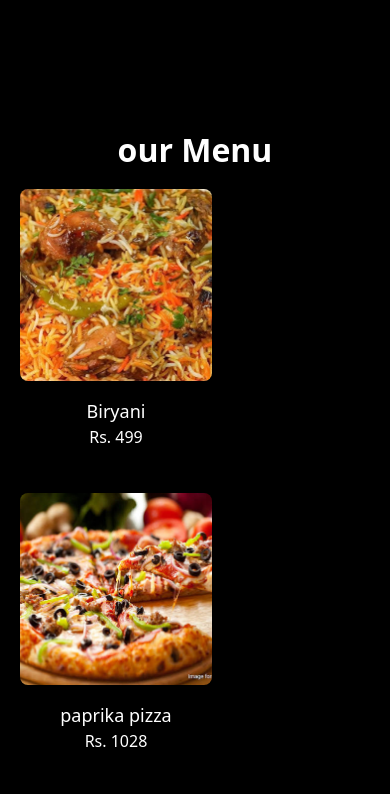
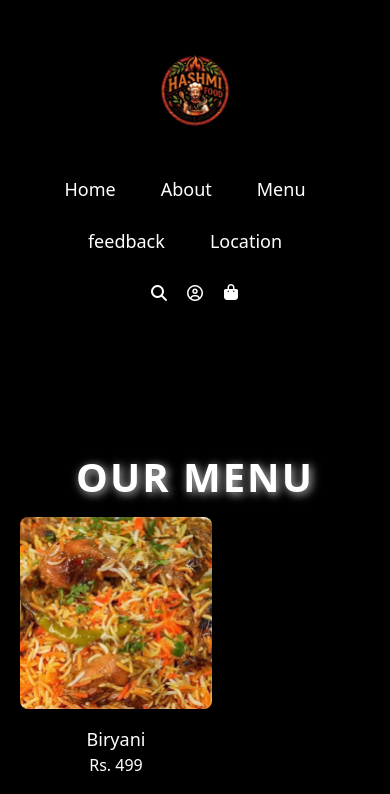
Before and after one commit to Almeera98/Hashmi-food, a website: page Menu.html in a window 390 px wide. Shown: the top 794 px of the page. Drawn offline with nearby package versions, Linux system fonts and the light colour scheme.

Commit message:
Hashmi food complete

```diff
--- a/Menu.html
+++ b/Menu.html
@@ -4,6 +4,7 @@
     <meta charset="UTF-8">
     <meta name="viewport" content="width=device-width, initial-scale=1.0">
     <script src="https://cdn.jsdelivr.net/npm/@tailwindcss/browser@4"></script>
+        <link rel="stylesheet" href="https://cdnjs.cloudflare.com/ajax/libs/font-awesome/7.3.1/css/all.min.css" integrity="sha512-QeR2VH+lsBE5LSAe1Q5EnTBbe7XTBubt8dG93Y7gidSgdMCr8nVqKcfKAMyN96SV8KDbZVTDXChatu5G2KQGzg==" crossorigin="anonymous" referrerpolicy="no-referrer" />
         <link rel="shortcut icon" href="./images/Gemini_Generated_Image_6kul1q6kul1q6kul-removebg-preview.png" type="image/x-icon">
     <link rel="stylesheet" href="style.css">
     <title>Document</title>
@@ -11,11 +12,33 @@
 
 </head>
 <body class="body">
+   <header class="text-white body-font">
+  <div class="container mx-auto flex flex-wrap p-5 flex-col md:flex-row items-center">
+    <a class="flex title-font font-medium items-center text-gray-900 mb-4 md:mb-0 w-40 h-20">
+     <img src="./images/Gemini_Generated_Image_6kul1q6kul1q6kul-removebg-preview.png" alt="">
+    </a>
+    <nav class="md:ml-auto md:mr-auto flex flex-wrap items-center text-base justify-center text-white gap-4 navbar">
+      <a class="mr-5 hover:text-gray-900" href="../index.html">Home</a>
+       <a class="mr-5 hover:text-gray-900" href="/About.html">About</a>
+      <a class="mr-5 hover:text-gray-900" href="/Menu.html">Menu</a>
+      <a class="mr-5 hover:text-gray-900" href="/feedback.html">feedback</a>
+      <a class="mr-5 hover:text-gray-900" href="/location.html">Location</a>
+    </nav>
+     <div class="flex gap-4">
+    <i class="fa-solid fa-magnifying-glass"></i>
+    <i class="fa-regular fa-circle-user"></i>
+    <i class="fa-solid fa-bag-shopping"></i>
+  </div>
+  </div>
+</header>
     <header class="text-gray-600 body-font">
    <div class="body">
       <section class="text-gray-600 body-font ">
   <div class="container px-5 py-24 mx-auto">
-   <h1>our Menu</h1>
+   <header class="text-white body-font">
+     <div class="hero-content ">
+      <h1 class="hero-title"> Our Menu</h1>
+    </div>
     <div class="flex flex-wrap -m-4">
       <div class="p-4 lg:w-1/2">
         <div class="h-full flex sm:flex-row flex-col items-center sm:justify-start justify-center text-center sm:text-left">
--- a/style.css
+++ b/style.css
@@ -7,17 +7,35 @@
     font-family: "inter";
     src: url(./font/Inter_18pt-Regular.ttf);
 }
+/* navbar  */
+.navbar {
+  display: flex;
+  justify-content: center;
+  align-items: center;
+  gap: 25px;
+  padding: 15px;
+}
+
+.navbar a {
+  color: white;
+  text-decoration: none;
+  font-size: 18px;
+  transition: all 0.3s ease;
+}
+
+.navbar a:hover {
+  color: #ff6600;
+}
 
 h1 {
-  font-size: 32px; /* Apni zaroorat ke hisaab se pixels (px) change kar sakte hain */
+  font-size: 32px;
 }
 h1 {
   font-size: 32px;
   font-weight: bold;
   color: #fff;
 }
-/*HERo sevtion  */
-    /* Main Banner Container */
+
     .hero-banner-mix {
       position: relative;
       width: 100%;
@@ -29,7 +47,7 @@ h1 {
       justify-content: center;
     }
 
-    /* Background Images Grid (Mix Pics Layout) */
+
     .bg-grid {
       position: absolute;
       top: 0;
@@ -37,8 +55,8 @@ h1 {
       width: 100%;
       height: 100%;
       display: grid;
-      grid-template-columns: repeat(4, 1fr); /* 4 images side-by-side */
-      opacity: 0.45; /* Dark overlay effect for readability */
+      grid-template-columns: repeat(4, 1fr);
+      opacity: 0.45;
     }
 
     .bg-grid img {
@@ -47,7 +65,7 @@ h1 {
       object-fit: cover;
     }
 
-    /* Text Overlay Content */
+
     .hero-content {
       position: relative;
       z-index: 2;
@@ -67,7 +85,7 @@ h1 {
 
     .hero-subtitle {
       font-size: 18px;
-      color: #f1c40f; /* Gold accent */
+      color: #f1c40f;
       letter-spacing: 1px;
       text-transform: uppercase;
       margin-bottom: 20px;
```
Also changed, not shown: About.html (+20 -0 lines), Express.js (deleted, +0 -39 lines), feedback.html (+19 -0 lines), index.html (+9 -7 lines), location.html (+20 -0 lines), package.json (added, +24 -0 lines), server.js (added, +20 -0 lines), 1 other file.
